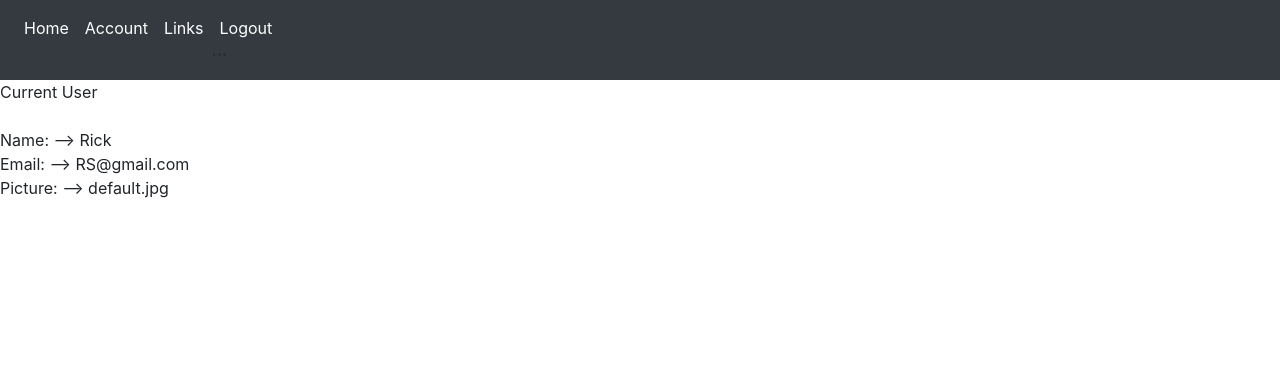
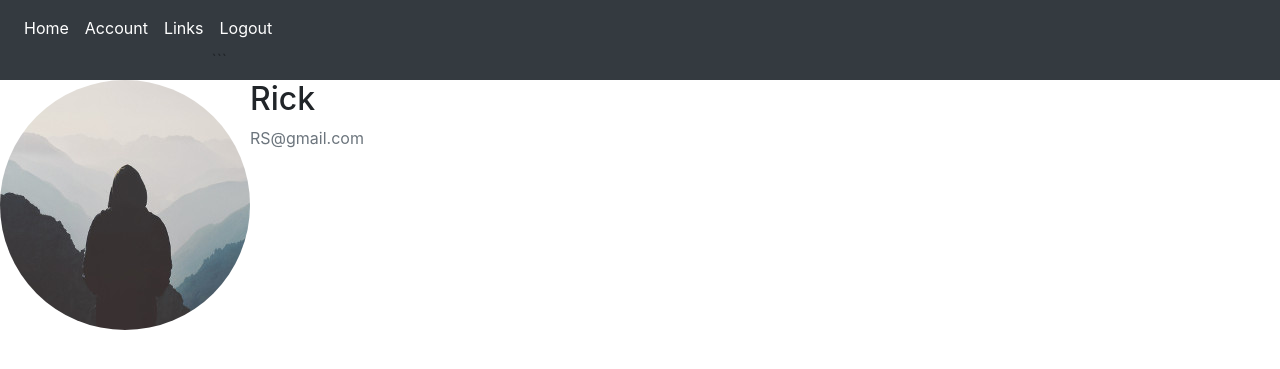
Before and after one commit to avendesta/SHORT.ET, a Flask app: page /account in a window 1280 px wide. Shown: the top 369 px of the page. Run offline with Flask 2, Linux system fonts and the light colour scheme; a user stored in the database is signed in; some libraries are stand-ins or nearby versions.

Commit message:
Added a profile picture to account route/page

```diff
--- a/SITE/short/routes.py
+++ b/SITE/short/routes.py
@@ -80,7 +80,8 @@ def logout():
 @app.route('/account')
 @login_required
 def account():
-    return render_template('account.html',title='Account',current_user=current_user)
+    image_file = url_for('static',filename='profile_pic/'+ current_user.image_file)
+    return render_template('account.html',title='Account',current_user=current_user, image_file=image_file)
 
 
 @app.errorhandler(404)
--- a/SITE/short/templates/account.html
+++ b/SITE/short/templates/account.html
@@ -1,8 +1,14 @@
 {% extends "layout.html" %}
 
     {% block content %}
-Current User <br><br>
-Name: --> {{ current_user.username }}<br>
-Email: --> {{ current_user.email }}<br>
-Picture: --> {{ current_user.image_file }}<br>
+<div class="content-section">
+    <div class="media">
+      <img class="rounded-circle account-img" src="{{ image_file }}">
+      <div class="media-body">
+        <h2 class="account-heading">{{ current_user.username }}</h2>
+        <p class="text-secondary">{{ current_user.email  }}</p>
+      </div>
+    </div>
+    <!-- FORM HERE -->
+  </div>
     {% endblock content %}
```
Also changed, not shown: SITE/short/forms.py (line endings or trailing spaces), SITE/short/static/profile_pic/default.jpg (added), SITE/short/static/profile_pic/default.png (added).
